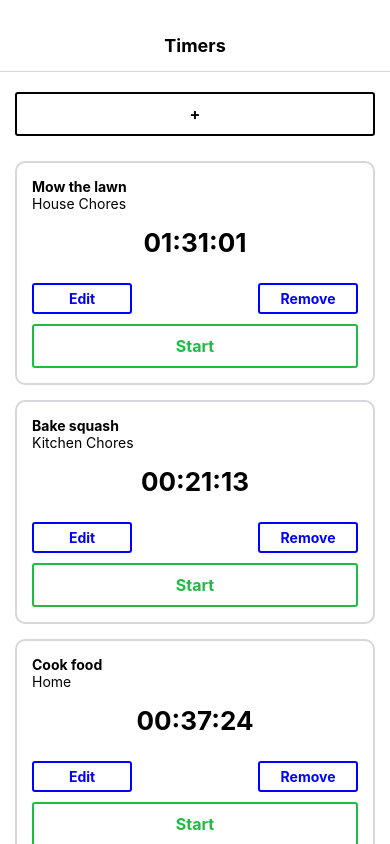
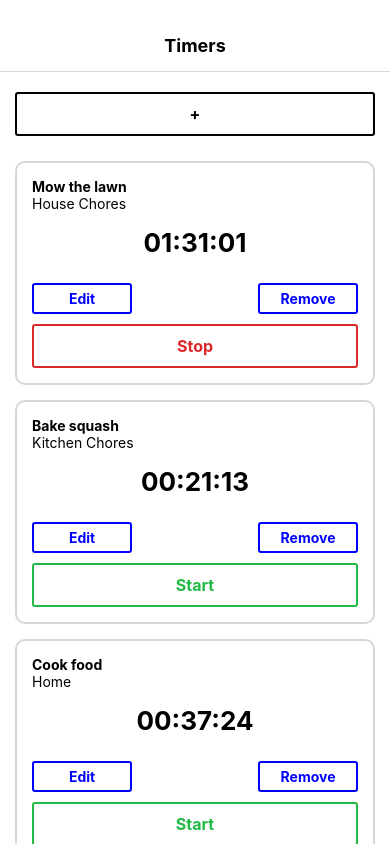
Before and after one commit to jkhusanov/time-tracker, a React Native app: screen / in a window 390 px wide. Built offline with nearby package versions, Linux system fonts and the light colour scheme.

Commit message:
Implement Start and Stop buttons' functionality

```diff
--- a/App.js
+++ b/App.js
@@ -77,6 +77,21 @@ export default function App() {
     setTimers(timers.filter(timer => timer.id !== timerId));
   };
 
+  const toggleTimer = timerId => {
+    setTimers(
+      timers.map(timer => {
+        const { id, isRunning } = timer;
+        if (id === timerId) {
+          return {
+            ...timer,
+            isRunning: !isRunning,
+          };
+        }
+        return timer;
+      })
+    );
+  };
+
   return (
     <View style={styles.appContainer}>
       <View style={styles.titleContainer}>
@@ -94,6 +109,8 @@ export default function App() {
             isRunning={isRunning}
             onFormSubmit={handleFormSubmit}
             onRemovePress={handleFormRemove}
+            onStartPress={toggleTimer}
+            onStopPress={toggleTimer}
           />
         ))}
       </ScrollView>
--- a/components/EditableTimer.js
+++ b/components/EditableTimer.js
@@ -12,6 +12,8 @@ export default function EditableTimer({
   isRunning,
   onFormSubmit,
   onRemovePress,
+  onStartPress,
+  onStopPress,
 }) {
   const [editFormOpen, setEditFormOpen] = useState(false);
 
@@ -57,6 +59,8 @@ export default function EditableTimer({
       isRunning={isRunning}
       onEditPress={handleEditPress}
       onRemovePress={onRemovePress}
+      onStartPress={onStartPress}
+      onStopPress={onStopPress}
     />
   );
 }
@@ -69,4 +73,6 @@ EditableTimer.propTypes = {
   isRunning: PropTypes.bool.isRequired,
   onFormSubmit: PropTypes.func.isRequired,
   onRemovePress: PropTypes.func.isRequired,
+  onStartPress: PropTypes.func.isRequired,
+  onStopPress: PropTypes.func.isRequired,
 };
--- a/components/Timer.js
+++ b/components/Timer.js
@@ -5,11 +5,37 @@ import PropTypes from 'prop-types';
 import { millisecondsToHuman } from '../utils/TimerUtils';
 import TimerButton from './TimerButton';
 
-export default function Timer({ id, title, project, elapsed, onEditPress, onRemovePress }) {
+export default function Timer({
+  id,
+  title,
+  project,
+  elapsed,
+  isRunning,
+  onEditPress,
+  onRemovePress,
+  onStartPress,
+  onStopPress,
+}) {
   const elapsedString = millisecondsToHuman(elapsed);
 
   const handleRemovePress = () => {
     onRemovePress(id);
+  };
+
+  const handleStartPress = () => {
+    onStartPress(id);
+  };
+
+  const handleStopPress = () => {
+    onStopPress(id);
+  };
+
+  const renderActionButton = () => {
+    if (isRunning) {
+      return <TimerButton color="#DB2828" title="Stop" onPress={handleStopPress} />;
+    }
+
+    return <TimerButton color="#21BA45" title="Start" onPress={handleStartPress} />;
   };
 
   return (
@@ -21,7 +47,7 @@ export default function Timer({ id, title, project, elapsed, onEditPress, onRemo
         <TimerButton color="blue" small title="Edit" onPress={onEditPress} />
         <TimerButton color="blue" small title="Remove" onPress={handleRemovePress} />
       </View>
-      <TimerButton color="#21BA45" title="Start" />
+      {renderActionButton()}
     </View>
   );
 }
@@ -31,8 +57,11 @@ Timer.propTypes = {
   title: PropTypes.string.isRequired,
   project: PropTypes.string.isRequired,
   elapsed: PropTypes.number.isRequired,
+  isRunning: PropTypes.bool.isRequired,
   onEditPress: PropTypes.func.isRequired,
   onRemovePress: PropTypes.func.isRequired,
+  onStartPress: PropTypes.func.isRequired,
+  onStopPress: PropTypes.func.isRequired,
 };
 
 const styles = StyleSheet.create({
```
